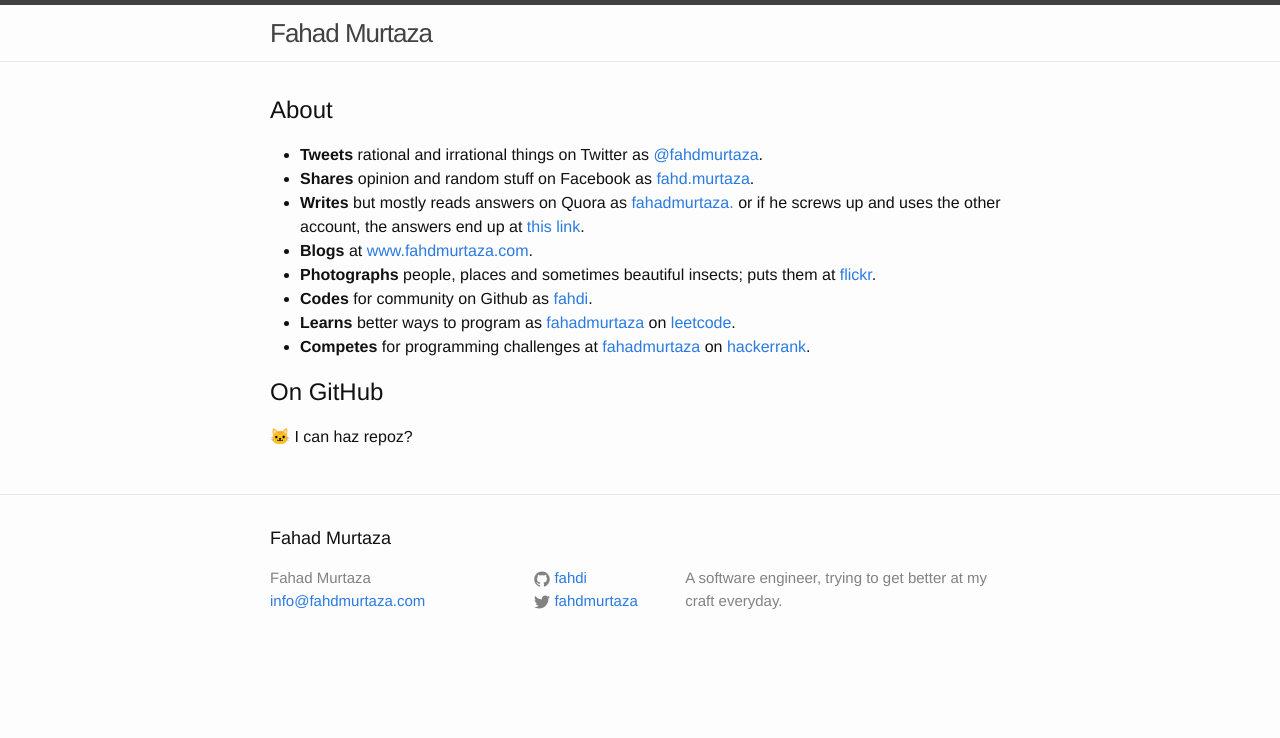
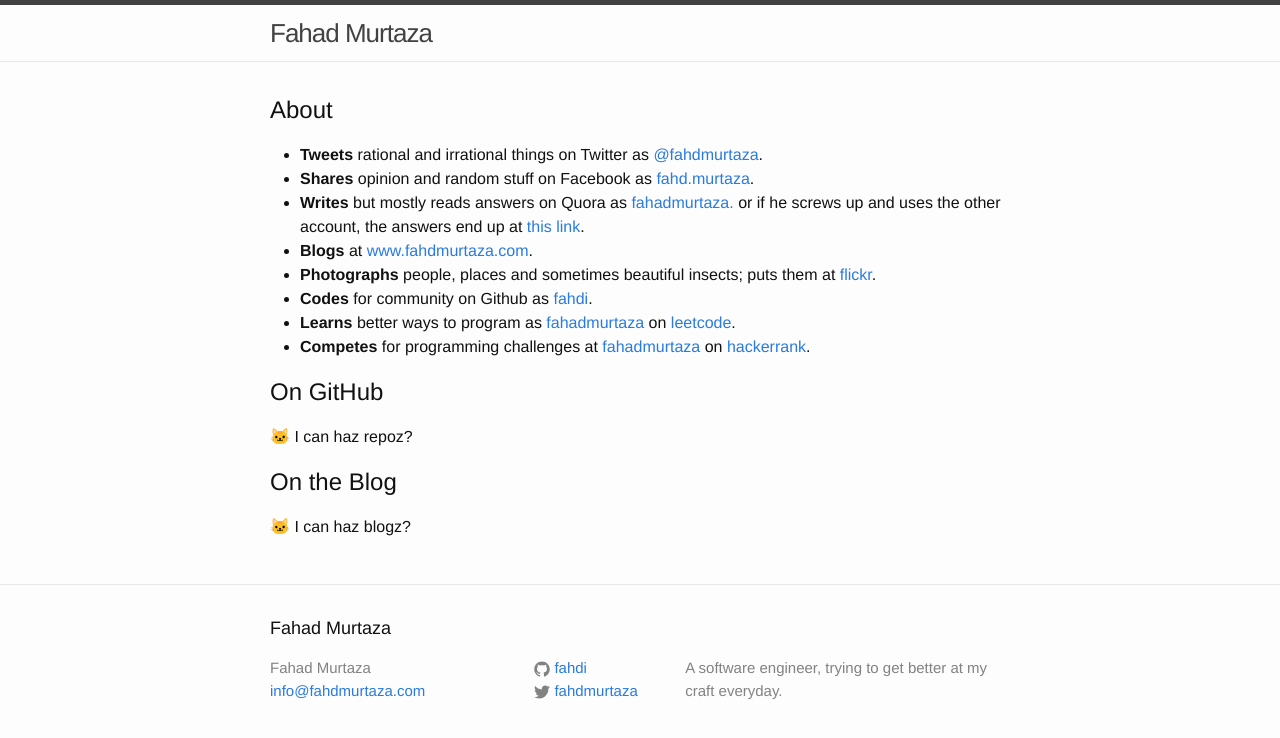
Before and after one commit to fahdi/fahdi.github.io, a Jekyll site: the page built from index.md, in a window 1280 px wide. Shown: the top 738 px of the page. Built offline with Jekyll 4.4.1, drawn with Linux system fonts in a browser that asks for light colours; nearby versions of some CDN libraries.

Commit message:
Enabling the blog posts again now that I have https enabled on my blog

```diff
--- a/_includes/blog-posts.html
+++ b/_includes/blog-posts.html
@@ -2,7 +2,7 @@
 <section>
   <h2>On the Blog</h2>
   <div id="blog_posts">
-   <p>&#128049; I can haz repoz? </p>
+   <p>&#128049; I can haz blogz? </p>
   </div>
 </section>
 {% endif %}
--- a/_includes/head.html
+++ b/_includes/head.html
@@ -45,6 +45,6 @@
           $('#blog_posts').html('<p>&#128049; LOLCODE:404. I Cant haz blogz postz</p>');
         }
       }
-    });*/
+    });
   </script>
 </head>
--- a/_layouts/home.html
+++ b/_layouts/home.html
@@ -12,7 +12,7 @@
         {{ content }}
         {% include about.html %}
         {% include github.html %}
-        <!--{% include blog-posts.html %}-->
+        {% include blog-posts.html %}
       </div>
     </div>
 
```
Also changed, not shown: other parts of _includes/head.html (+3 -3 lines).
